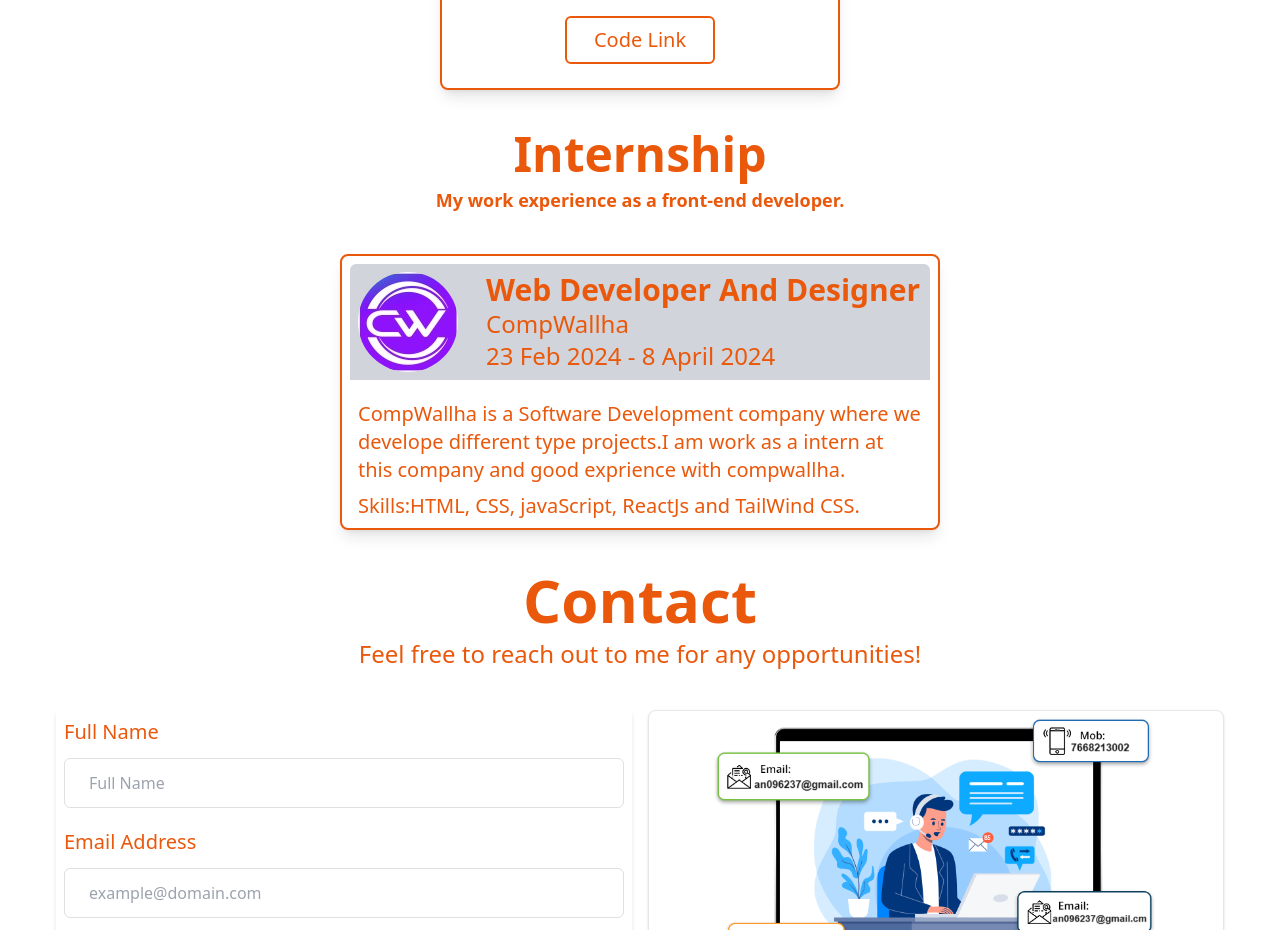
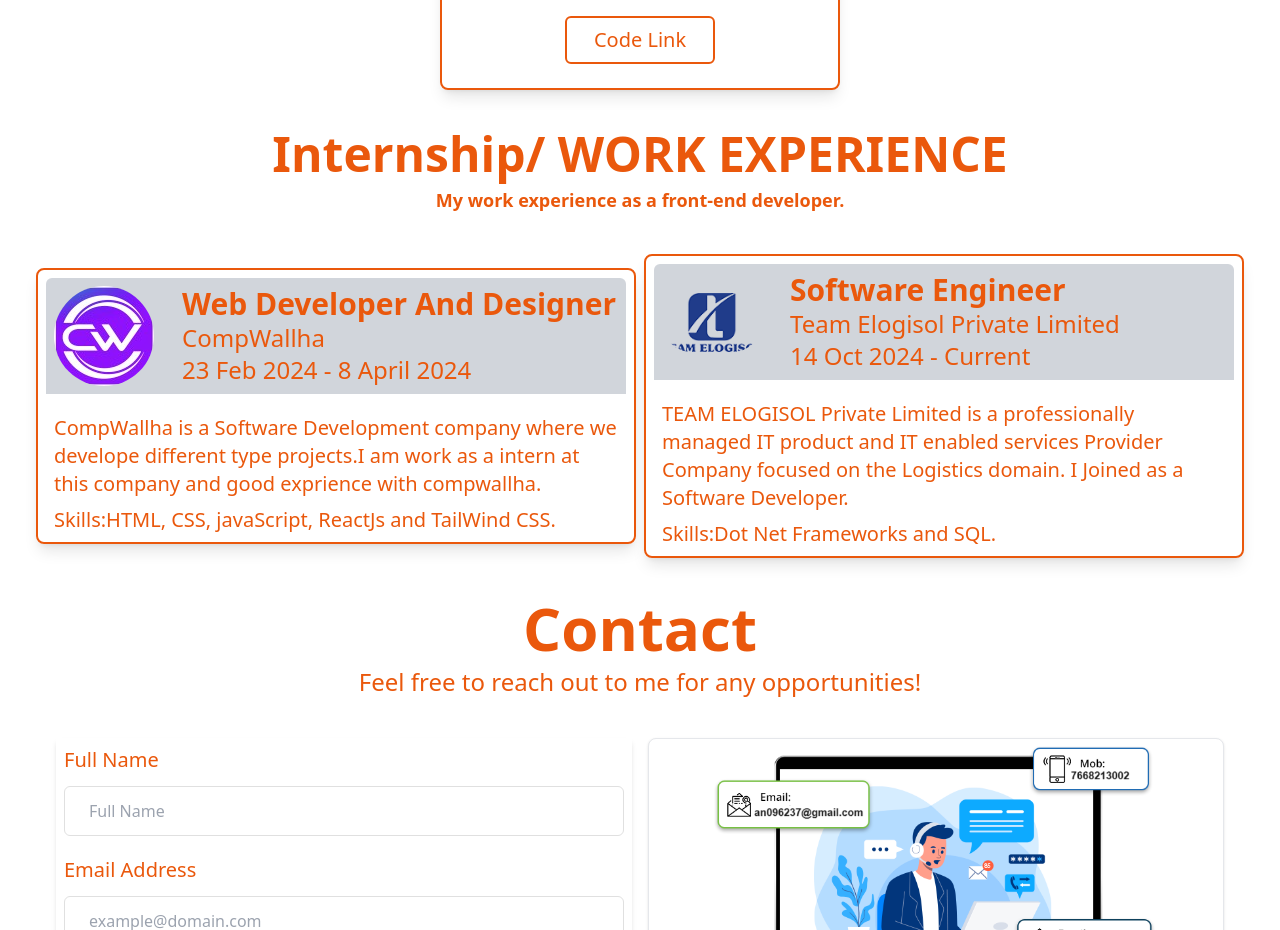
Before and after one commit to ARJU7500/mywebsite, a React (Vite) app: page / in a window 1280 px wide. Shown: the part 3723-4653 px from the top of the page. Built offline with nearby package versions, Linux system fonts and the light colour scheme.

Commit message:
update job

```diff
--- a/src/components/internship/Internship.jsx
+++ b/src/components/internship/Internship.jsx
@@ -5,7 +5,7 @@ function Internship() {
   return (
     <section id="internship">
       <h1 className="text-center mt-10 text-orange-600 text-5xl font-bold lg:px-10">
-        Internship
+        Internship/ WORK EXPERIENCE
       </h1>
       <p className=" font-semibold text-center mt-2 text-orange-600 text-lg ">
         My work experience as a front-end developer.
--- a/src/json/Internship.json
+++ b/src/json/Internship.json
@@ -8,5 +8,15 @@
         "title": "Web Developer And Designer",
         "description": "CompWallha is a Software Development company where we develope different type projects.I am work as a intern at this company and good exprience with compwallha.",
         "skills": "HTML, CSS, javaScript, ReactJs and TailWind CSS."
+    },
+    {
+        "Id": 2,
+        "image": "./job/elogisol.png",
+        "name": "Team Elogisol Private Limited",
+        "work": "Software Development",
+        "date": "14 Oct 2024 - Current",
+        "title": "Software Engineer",
+        "description": "TEAM ELOGISOL Private Limited is a professionally managed IT product and IT enabled services Provider Company focused on the Logistics domain. I Joined as a Software Developer.",
+        "skills": "Dot Net Frameworks and SQL."
     }
 ]
```
Also changed, not shown: public/job/elogisol.png (added).
